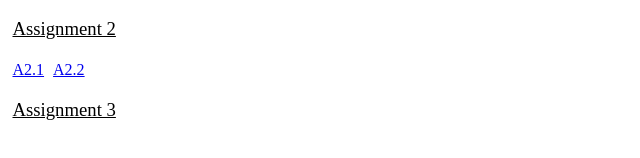
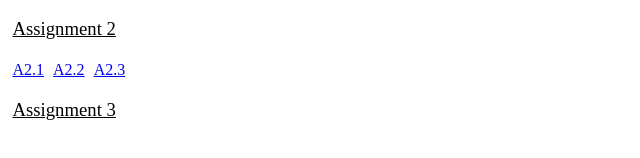
Before and after one commit to Bunyan03/bunyan, a plain HTML site: page index.html in a window 1280 px wide. Shown: the part 232-390 px from the top of the page, 0-640 px from the left. Drawn offline with Linux system fonts and the light colour scheme.

Commit message:
Update index.html

```diff
--- a/index.html
+++ b/index.html
@@ -54,6 +54,7 @@
     <br>
     <a href="https://editor.p5js.org/Bunyan/sketches/3AaMawmYK">A2.1</a>
     <a href="./a22/index.html">A2.2</a>
+    <a href="https://editor.p5js.org/Bunyan/sketches/8okyNiJj7">A2.3</a>
 
     <br>
     <br>
```
